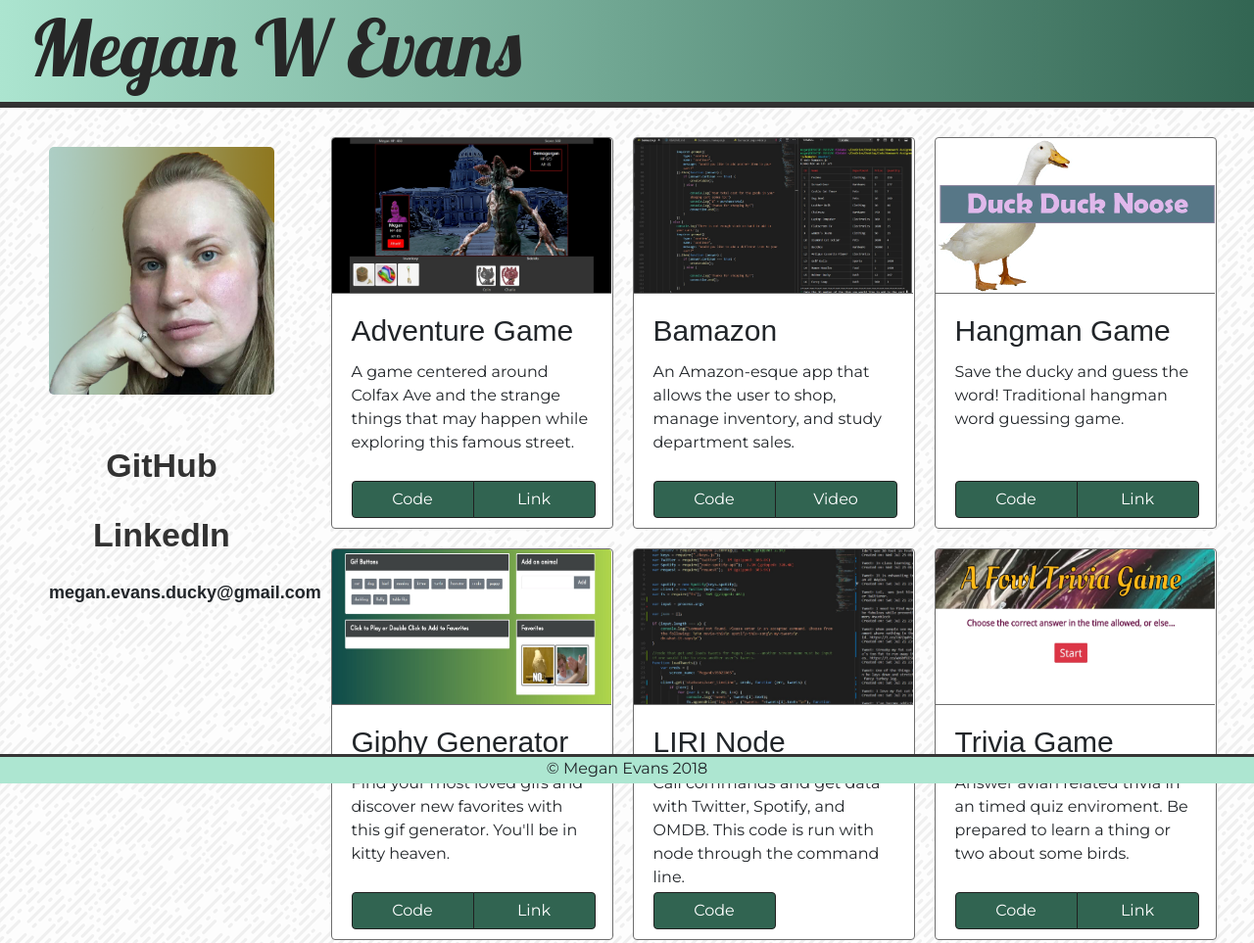
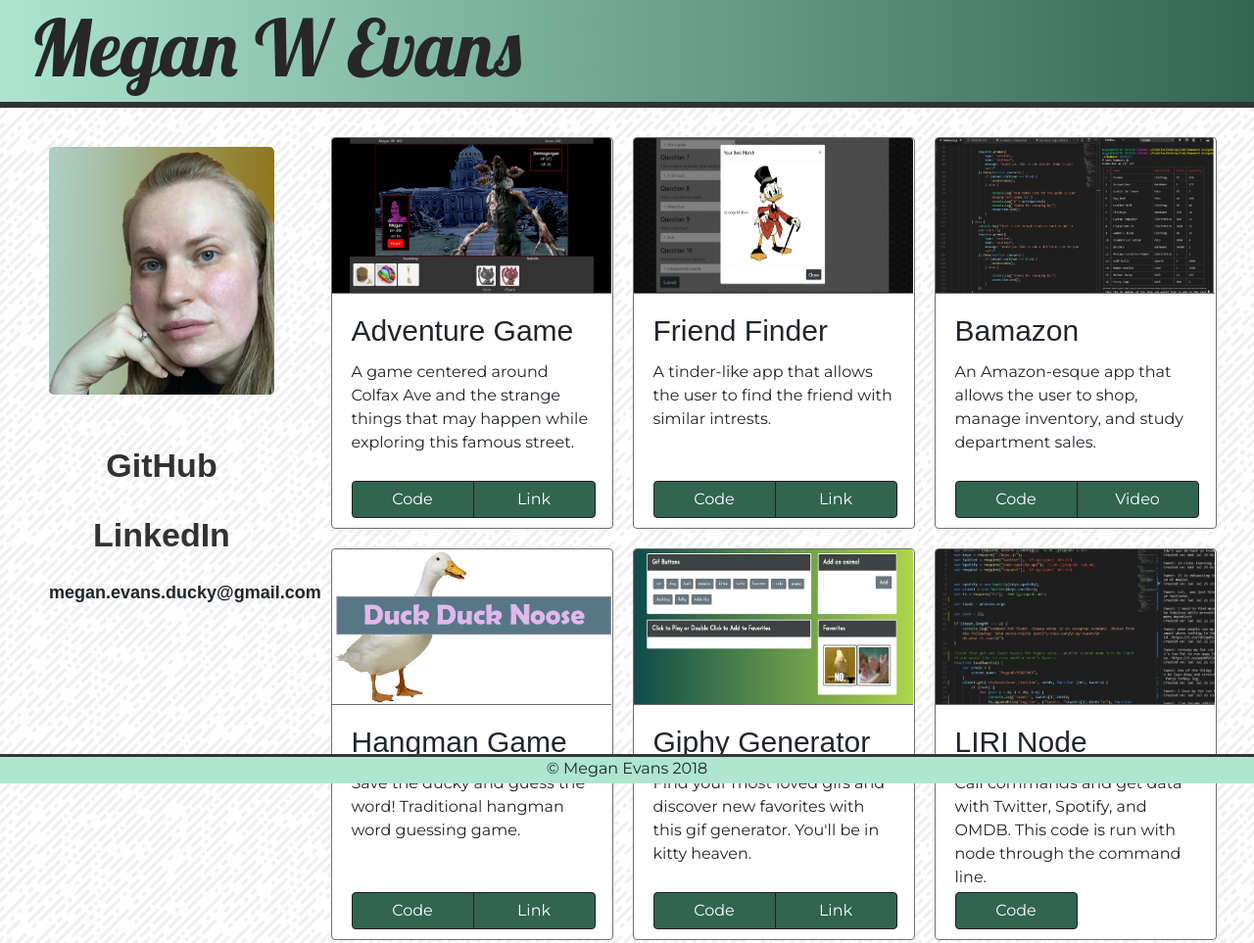
Before and after one commit to yellowduck87/Master-Portfolio, a plain HTML site: page index.html in a window 1280 px wide. Shown: the top 963 px of the page at 98% size. Drawn offline with nearby package versions, Linux system fonts and the light colour scheme; a web font is replaced by a local one.

Commit message:
added friend finder and favicaon

```diff
--- a/index.html
+++ b/index.html
@@ -15,6 +15,7 @@
     <script type="text/javascript" src="https://cdnjs.cloudflare.com/ajax/libs/jquery/3.2.1/jquery.min.js"></script>
     <script type="text/javascript" src="assets/javascript/app.js"></script>
     <link rel="stylesheet" href="https://cdnjs.cloudflare.com/ajax/libs/font-awesome/4.7.0/css/font-awesome.min.css">
+    <link rel="shortcut icon" type="img/png" href="assets/images/favicon.png">
 
     <title>Megan W Evans</title>
 </head>
@@ -60,6 +61,17 @@
                     </div>
                 </div>
             </div>
+            <div class="card" style="width: 18rem;">
+                    <img class="card-img-top" src="assets/images/friend-finder.jpg" alt="Card image cap">
+                    <div class="card-body">
+                        <h5 class="card-title" data="adventureGame">Friend Finder</h5>
+                        <p class="card-text">A tinder-like app that allows the user to find the friend with similar intrests.</p>
+                        <div class="btn-group" role="group" aria-label="Basic example">
+                            <a href="https://github.com/yellowduck87/Friend-Finder" class="btn btn-secondary" target="blank">Code</a>
+                            <a href="https://friend-finder-mwe.herokuapp.com/" class="btn btn-secondary" target="blank">Link</a>
+                        </div>
+                    </div>
+                </div>
             <div class="card" style="width: 18rem;">
                 <img class="card-img-top" src="assets/images/bamazon.jpg" alt="Card image cap">
                 <div class="card-body">
```
Also changed, not shown: assets/images/favicon.png (added), assets/images/friend-finder.jpg (added).
